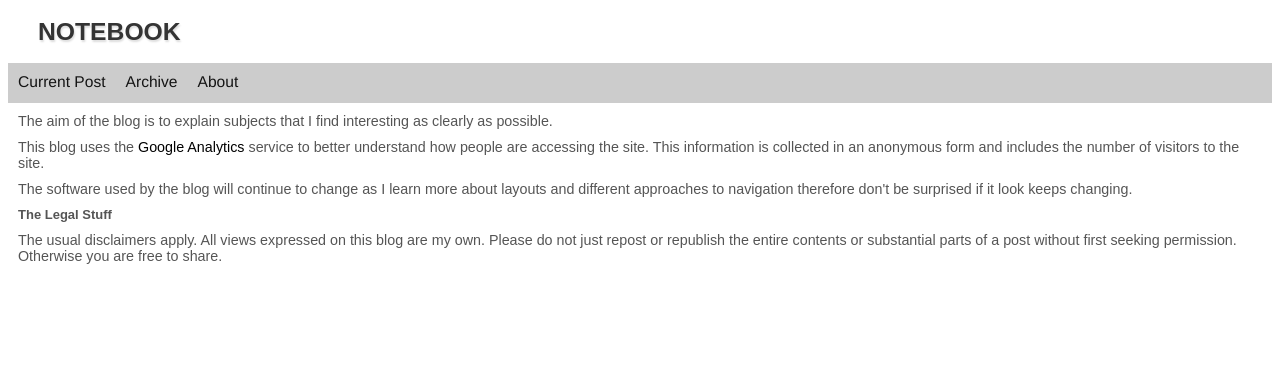
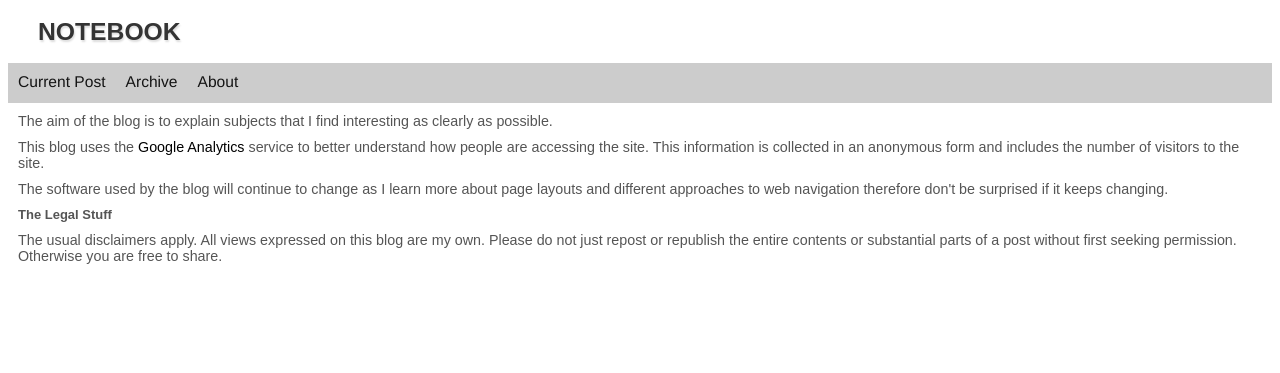
Before and after one commit to dtinblack/dtinblack.github.io, a Jekyll site: the page built from about.html, in a window 1280 px wide. Shown: the top 373 px of the page. Built offline with Jekyll 4.4.1, drawn with Linux system fonts in a browser that asks for light colours.

Commit message:
added to about

```diff
--- a/about.html
+++ b/about.html
@@ -12,8 +12,8 @@ title: About
 understand how people are accessing the site. This information is collected in an
 anonymous form and includes the number of visitors to the site.</p>
 
-<p>The software used by the blog will continue to change as I learn more about layouts
-and different approaches to navigation therefore don't be surprised if it look keeps changing.</p>
+<p>The software used by the blog will continue to change as I learn more about page layouts
+and different approaches to web navigation therefore don't be surprised if it keeps changing.</p>
 
 <h2>The Legal Stuff</h2>
 
```
